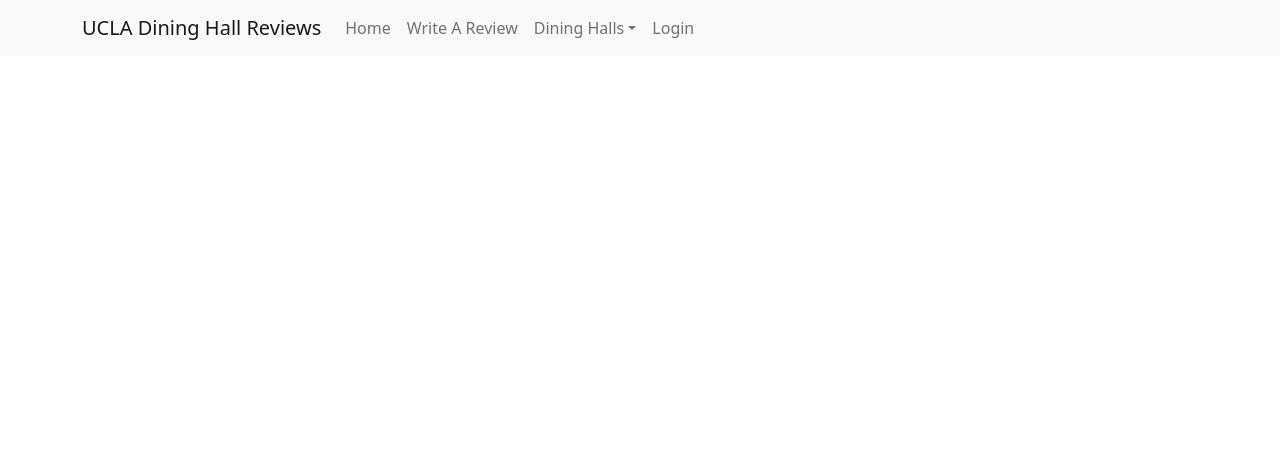
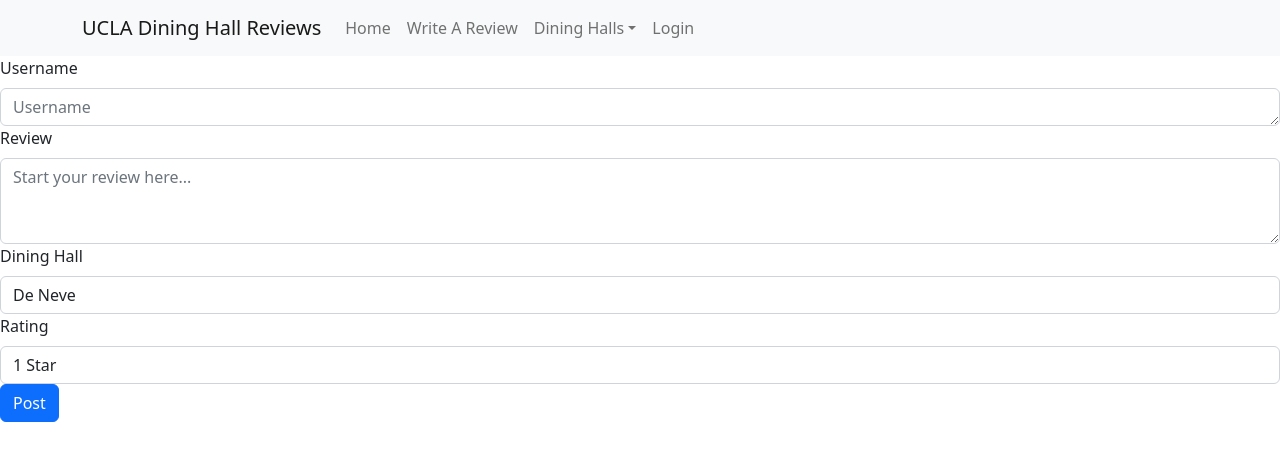
Before and after one commit to brennakj3/CS35L-project, a React (Create React App) app in the folder frontend/: page /review in a window 1280 px wide. Shown: the top 460 px of the page. Built offline with nearby package versions, Linux system fonts and the light colour scheme.

Commit message:
Edited ReviewForm to reset on submission, added blank home page

```diff
--- a/frontend/src/App.js
+++ b/frontend/src/App.js
@@ -18,7 +18,8 @@
     <TopNavbar />
     <BrowserRouter>
     <Routes>
-        <Route path="/" element={<ReviewForm />} />
+        <Route path="/" />
+        <Route path="/review" element={<ReviewForm />} />
         <Route path="/de_neve" element={<DiningHall name = "De Neve" />} />
         <Route path="/epicuria" element={<DiningHall name = "Epicuria" />} />
         <Route path="/bruin_plate" element={<DiningHall name = "Bruin Plate" />} />
--- a/frontend/src/components/DiningHall/index.js
+++ b/frontend/src/components/DiningHall/index.js
@@ -56,11 +56,9 @@
 //Maps all reviews obtained from the database into their own Review component
 function allReviews(){
     return reviews.map((review)=>{
-
         return(
             <Review review= {review} />
         );
-
 
     });
 }
--- a/frontend/src/components/Navbar/index.js
+++ b/frontend/src/components/Navbar/index.js
@@ -17,7 +17,7 @@
         <Navbar.Collapse id="basic-navbar-nav">
           <Nav className="me-auto">
             <Nav.Link href="/">Home</Nav.Link>
-            <Nav.Link href="/">Write A Review</Nav.Link>
+            <Nav.Link href="/review">Write A Review</Nav.Link>
             <NavDropdown title="Dining Halls" id="basic-nav-dropdown">
               <NavDropdown.Item href="/de_neve">De Neve</NavDropdown.Item>
               <NavDropdown.Item href="/bruin_plate">Bruin Plate</NavDropdown.Item>
--- a/frontend/src/components/ReviewForm/index.js
+++ b/frontend/src/components/ReviewForm/index.js
@@ -6,7 +6,7 @@
 
 
 /*ReviewForm is the form the user can fill out to make a new post */
-/*TODO: reset form and give user a notification their review was posted
+/*TODO: g ive user a notification their review was posted
 Need to implement star ranking, might want to install another package for that (mdbreact maybe)
 Need to fix styling, text box and option select shouldn't fill page
 Need to implement actually signup/login, then add username being retrieved from current user*/
@@ -15,8 +15,8 @@
       //setting up the states for a review, essentially its variables
      user:"",
     body:"",
-        diningHall:"",
-        rating:0
+    diningHall:"De Neve", //this is default because dropdown is originally on De Neve
+    rating:1
   });
     //This just updates the states whenever something is changed
   function handleReviewChange(event){
@@ -49,8 +49,13 @@
     const data = await response.json();
     //data might be used to update something to the screen eventually
     console.log(data);  //outputs to console for debugging
-
-
+    const blankForm ={
+      user: "",
+      body: "",
+      diningHall:"De Neve",
+      rating: 1
+    };
+    setReviewData(blankForm); //Add something to notify user their form was sent
   }
 
 
```
Lines whose indentation alone changed are shown as unchanged.
